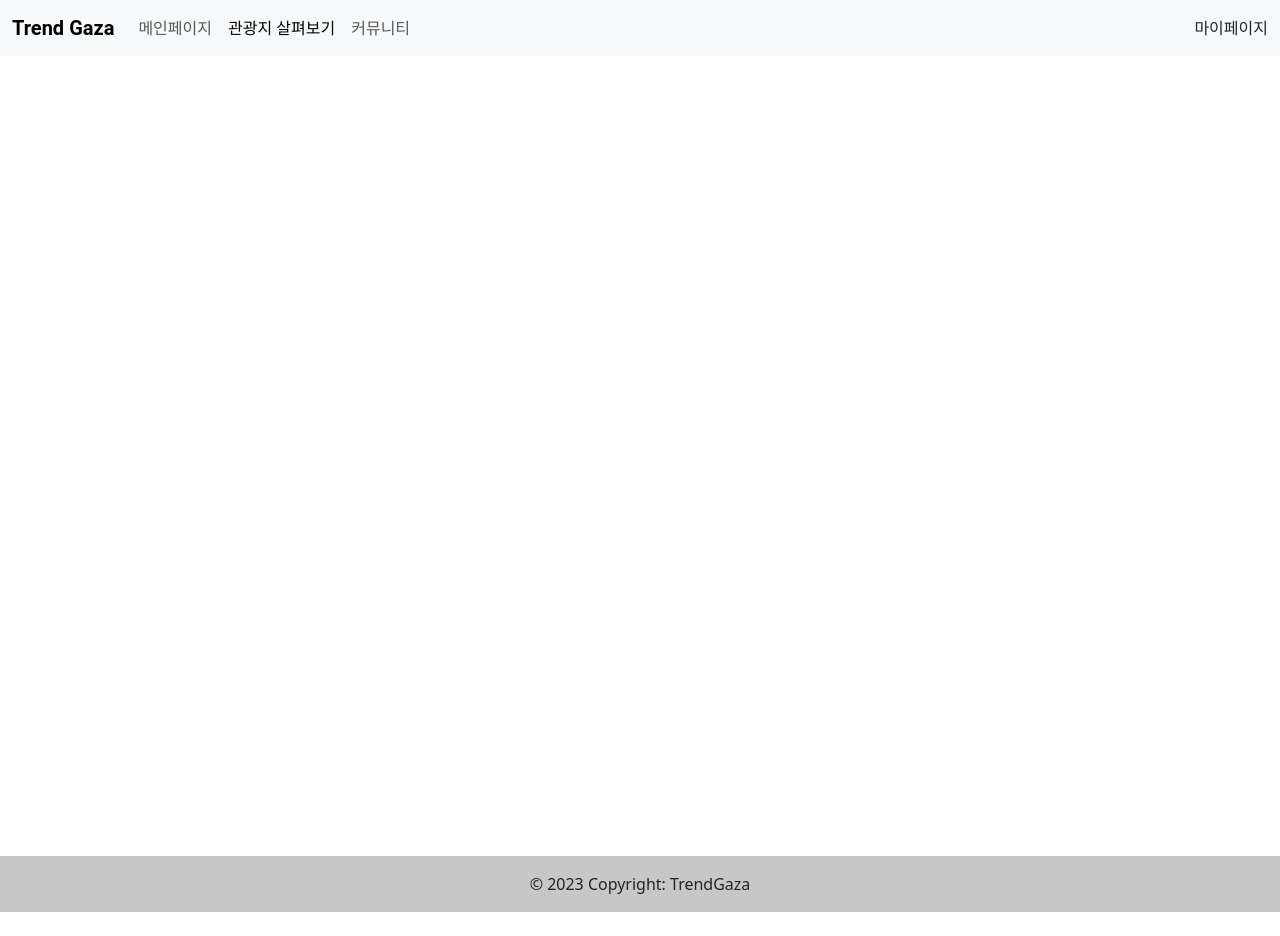
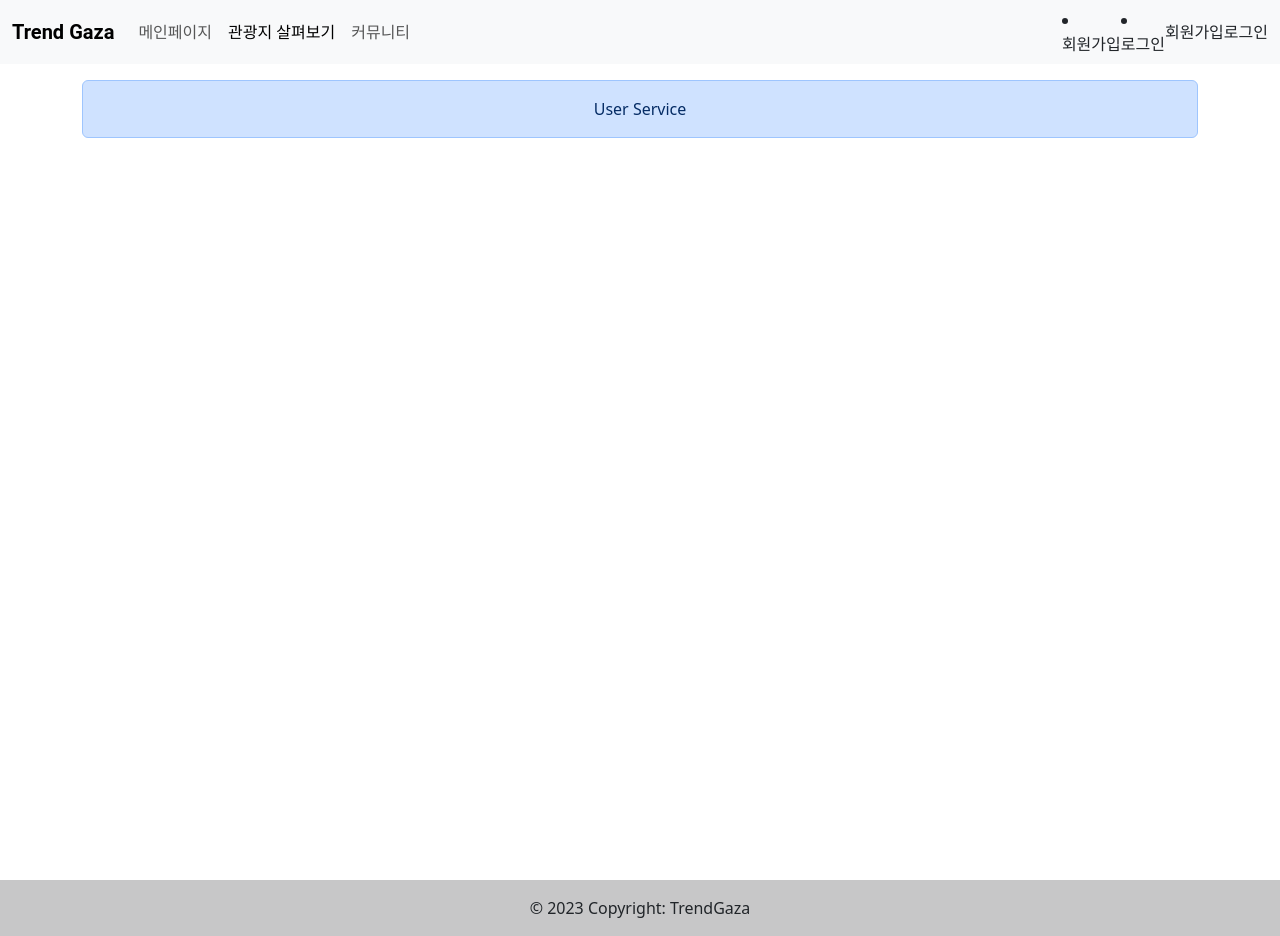
Before and after one commit to SpringStudy1019/di, a Vue app in the folder trend_gaza_FE/: page /user in a window 1280 px wide. Before the commit the page ends 912 px from the top, so only its background shows below. Built offline with nearby package versions, Linux system fonts and the light colour scheme.

Commit message:
feat: initial setting of pinia and navbar edited (#83)

```diff
--- a/trend_gaza_FE/package.json
+++ b/trend_gaza_FE/package.json
@@ -11,7 +11,9 @@
   "dependencies": {
     "axios": "^1.6.1",
     "bootstrap": "^5.3.2",
+    "jwt-decode": "^4.0.0",
     "pinia": "^2.1.7",
+    "pinia-plugin-persistedstate": "^3.2.0",
     "vue": "^3.3.4",
     "vue-router": "^4.2.5"
   },
--- a/trend_gaza_FE/src/components/layout/TheHeadingNavbar.vue
+++ b/trend_gaza_FE/src/components/layout/TheHeadingNavbar.vue
@@ -1,5 +1,17 @@
 <script setup>
-import { RouterView } from "vue-router";
+import { useMenuStore } from "@/stores/menu";
+import { storeToRefs } from "pinia";
+
+const menuStore = useMenuStore();
+
+const { menuList } = storeToRefs(menuStore);
+const { changeMenuState } = menuStore;
+
+const logout = () => {
+  console.log("로그아웃!!!!");
+  changeMenuState();
+};
+
 </script>
 
 <template>
@@ -33,8 +45,29 @@ import { RouterView } from "vue-router";
         <img src="src/components/img/bell2.png" width="20" height="20" class="d-inline-block align-top" alt="">
       </li>
       -->
+      <template v-for="menu in menuList" :key="menu.routeName">
+            <template v-if="menu.show">
+              <template v-if="menu.routeName === 'user-logout'">
+                <li class="nav-item">
+                  <router-link to="/" @click.prevent="logout" class="nav-link">{{
+                    menu.name
+                  }}</router-link>
+                </li>
+              </template>
+              <template v-else>
+                <li class="nav-item">
+                  <router-link :to="{ name: menu.routeName }" class="nav-link">{{
+                    menu.name
+                  }}</router-link>
+                </li>
+              </template>
+            </template>
+          </template>
       <li class="d-flex">
-        마이페이지
+        회원가입
+      </li>
+      <li class="d-flex">
+        로그인
       </li>
     </div>
   </div>
--- /dev/null
+++ b/trend_gaza_FE/src/components/users/UserLogin.vue
@@ -0,0 +1,83 @@
+<script setup>
+import { ref } from "vue";
+import { storeToRefs } from "pinia";
+import { useRouter } from "vue-router";
+import { useUserStore } from "@/stores/user";
+import { useMenuStore } from "@/stores/menu";
+
+const router = useRouter();
+
+const userStore = useUserStore();
+
+const { isLogin } = storeToRefs(userStore);
+const { userLogin, getUserInfo } = userStore;
+const { changeMenuState } = useMenuStore();
+
+const loginUser = ref({
+  userId: "",
+  userPwd: "",
+});
+
+const login = async () => {
+  console.log("login 중입니다!!!");
+  await userLogin(loginUser.value);
+  let token = sessionStorage.getItem("accessToken");
+  console.log("111. ", token);
+  console.log("isLogin: ", isLogin);
+  if (isLogin) {
+    console.log("로그인 성공아닌가???");
+    getUserInfo(token);
+    changeMenuState();
+  }
+  router.push("/");
+};
+</script>
+
+<template>
+    <div class="container">
+    <div class="row justify-content-center">
+      <div class="col-lg-10">
+        <h2 class="my-3 py-3 shadow-sm bg-light text-center">
+          <mark class="orange">로그인</mark>
+        </h2>
+      </div>
+      <div class="col-lg-10">
+        <form>
+          <div class="form-check mb-3 float-end">
+            <input class="form-check-input" type="checkbox" />
+            <label class="form-check-label" for="saveid"> 아이디저장 </label>
+          </div>
+          <div class="mb-3 text-start">
+            <label for="userid" class="form-label">아이디 : </label>
+            <input
+              type="text"
+              class="form-control"
+              v-model="loginUser.userId"
+              placeholder="아이디..."
+            />
+          </div>
+          <div class="mb-3 text-start">
+            <label for="userpwd" class="form-label">비밀번호 : </label>
+            <input
+              type="password"
+              class="form-control"
+              v-model="loginUser.userPwd"
+              @keyup.enter="login"
+              placeholder="비밀번호..."
+            />
+          </div>
+          <div class="col-auto text-center">
+            <button type="button" class="btn btn-outline-primary mb-3" @click="login">
+              로그인
+            </button>
+            <button type="button" class="btn btn-outline-success ms-1 mb-3">회원가입</button>
+          </div>
+        </form>
+      </div>
+    </div>
+  </div>
+</template>
+
+<style scoped>
+
+</style>
--- a/trend_gaza_FE/src/main.js
+++ b/trend_gaza_FE/src/main.js
@@ -1,7 +1,8 @@
 //import './assets/main.css'
 
-import { createApp } from 'vue'
-// import { createPinia } from 'pinia'
+import { createApp } from 'vue';
+import { createPinia } from 'pinia';
+import piniaPluginPersistedstate from "pinia-plugin-persistedstate";
 
 import App from './App.vue'
 import router from './router'
@@ -10,9 +11,12 @@ import router from './router'
 import "bootstrap/dist/css/bootstrap.min.css";
 import "bootstrap";
 
-const app = createApp(App)
+const app = createApp(App);
+const pinia = createPinia();
 
-// app.use(createPinia())
+pinia.use(piniaPluginPersistedstate);
+
+app.use(pinia)
 app.use(router)
 
 app.mount('#app')
--- a/trend_gaza_FE/src/router/index.js
+++ b/trend_gaza_FE/src/router/index.js
@@ -8,6 +8,33 @@ const router = createRouter({
       name: 'main',
       //component: TheMainView
       component: () => import("../views/TheMainView.vue"),
+    },
+    {
+      path: "/user",
+      name: "user",
+      component: () => import("@/views/TheUserView.vue"),
+      children: [
+        {
+          path: "login",
+          name: "user-login",
+          component: () => import("@/components/users/UserLogin.vue"),
+        },
+        {
+          path: "join",
+          name: "user-join",
+          component: () => import("@/components/users/UserRegister.vue"),
+        },
+        {
+          path: "mypage",
+          name: "user-mypage",
+          component: () => import("@/components/users/UserMyPage.vue"),
+        },
+        // {
+        //   path: "modify/:userid",
+        //   name: "user-modify",
+        //   component: () => import("@/components/users/UserModify.vue"),
+        // },
+      ],
     },
     {
       path: '/review',
--- /dev/null
+++ b/trend_gaza_FE/src/stores/menu.js
@@ -0,0 +1,19 @@
+import { ref } from "vue";
+import { defineStore } from "pinia";
+
+export const useMenuStore = defineStore("menuStore", () => {
+    const menuList = ref([
+      { name: "회원가입", show: true, routeName: "user-join" },
+      { name: "로그인", show: true, routeName: "user-login" },
+      { name: "마이페이지", show: false, routeName: "user-mypage" },
+      { name: "로그아웃", show: false, routeName: "user-logout" },
+    ]);
+
+    const changeMenuState = () => {
+      menuList.value = menuList.value.map((item) => ({ ...item, show: !item.show }));
+    };
+    return {
+      menuList,
+      changeMenuState,
+    };
+  });
--- /dev/null
+++ b/trend_gaza_FE/src/views/TheUserView.vue
@@ -0,0 +1,16 @@
+<script setup>
+
+</script>
+
+<template>
+    <div class="container text-center mt-3">
+        <div class="alert alert-primary" role="alert">User Service</div>
+        <router-view></router-view>
+    </div>
+</template>
+
+<style scoped>
+mark.orange {
+  background: linear-gradient(to top, rgb(243, 164, 18) 20%, transparent 30%);
+}
+</style>
```
Also changed, not shown: trend_gaza_FE/src/stores/counter.js (deleted, +0 -12 lines), trend_gaza_FE/src/components/users/UserMyPage.vue (added), trend_gaza_FE/src/components/users/UserRegister.vue (added), trend_gaza_FE/src/stores/user.js (added), 1 other file (tests, documents, lock files or other folders).
